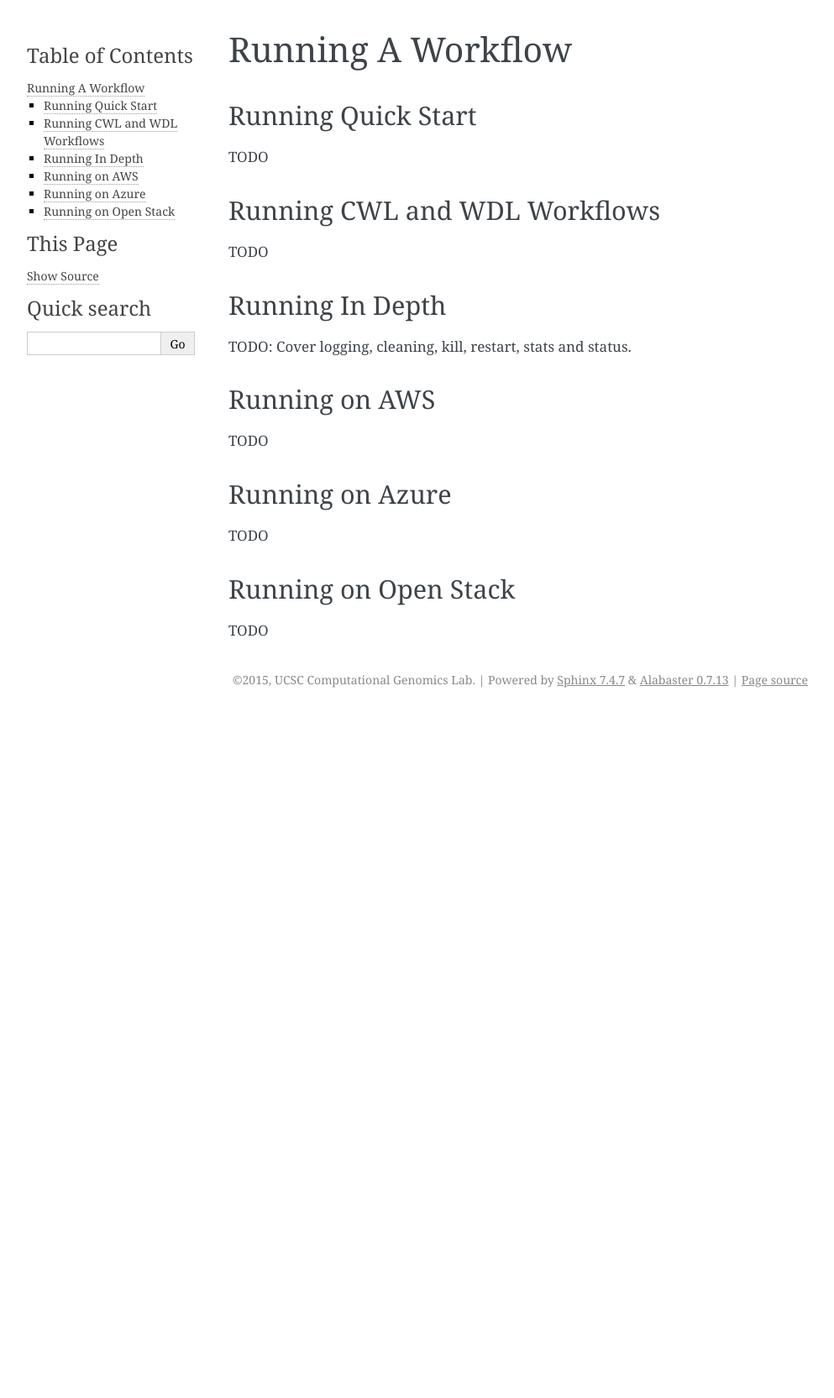
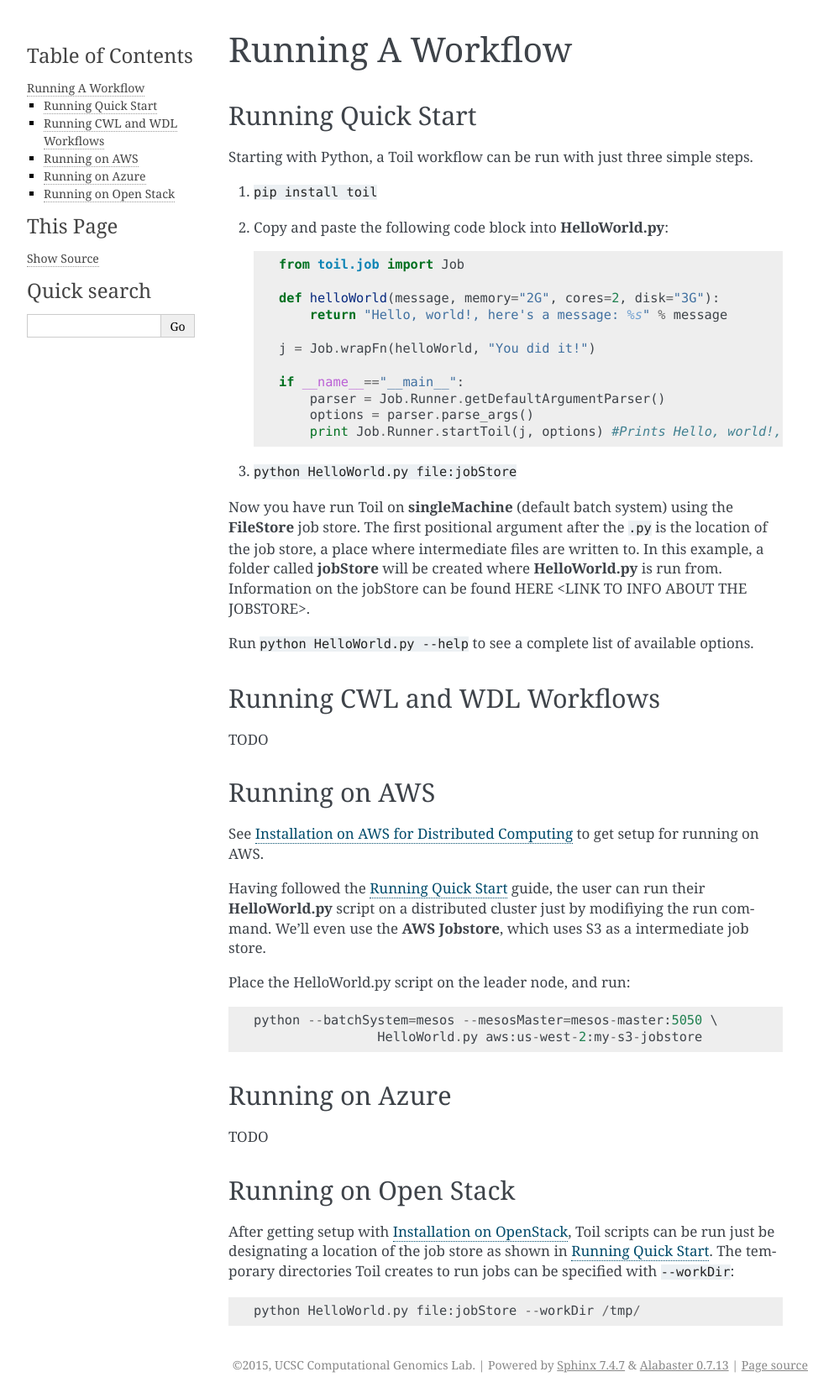
Before and after one commit to DataBiosphere/toil, a Sphinx documentation site: the page built from docs/running.rst, in a window 1280 px wide. Shown: the whole page at 84% size, without its empty margins (148-1141 px from the left). Built offline with Sphinx 7.4.7, drawn with Linux system fonts in a browser that asks for light colours; pages that are not in the unit, such as notebooks, are missing from menus; the version number could not be read and is left out; before the commit the page ends 900 px from its top, so only the background shows below that.

Commit message:
Installation and running for AWS and OpenStack and QuickStart.

```diff
--- a/docs/installation.rst
+++ b/docs/installation.rst
@@ -175,18 +175,62 @@ this may come up empty. To fix it, run the following::
 
     for i in /usr/local/lib/python2.7/site-packages/*mesos*; do ln -snf $i venv/lib/python2.7/site-packages/ ; done
 
+Cloud Installation
+==================
 
-Installation on AWS
--------------------
+.. _installationAWS:
+
+Installation on AWS for Distributed Computing
+---------------------------------------------
+We use CGCloud_ to provision instances and clusters in AWS. Thorough documentation of CGCloud_ can be found
+in the CGCloud-core_ and CGCloud-toil_ documentation. Brief steps will be provided to those
+interested in using CGCloud_ for provisioning.
+
+ .. _CGCloud: https://github.com/BD2KGenomics/cgcloud/
+ .. _CGCloud-core: https://github.com/BD2KGenomics/cgcloud/blob/master/core/README.rst
+.. _CGCloud-toil: https://github.com/BD2KGenomics/cgcloud/blob/master/toil/README.rst
+
+CGCloud in a Nutshell
+~~~~~~~~~~~~~~~~~~~~~
+Setting up clusters with CGCloud_ has the benefit of coming pre-packaged with Toil and Mesos, our preferred
+batch system for running on AWS. If you encounter any issues following these steps, check official documentation
+which contains Troubleshooting sections.
+
+1. ``virtualenv ~/cgcloud``
+2. ``source ~/cgcloud/bin/activate``
+3. ``pip install cgcloud-core``
+4. ``pip install cgcloud-toil``
+5. Add the following to your ``~/.profile``, use the appropriate region for your account.
+    5a. ``export CGCLOUD_ZONE=us-west-2a``
+
+    5b. ``export CGCLOUD_PLUGINS="cgcloud.toil:$CGCLOUD_PLUGINS"``
+6. Setup credentials for your AWS account in ``~/.aws/credentials``::
+
+    [default]
+    aws_access_key_id=PASTE_YOUR_FOO_ACCESS_KEY_ID_HERE
+    aws_secret_access_key=PASTE_YOUR_FOO_SECRET_KEY_ID_HERE
+    region=us-west-2
+
+7. Register your SSH key. You can create one with ``ssh-keygen``.
+    7a. ``cgcloud register-key ~/.ssh/id_rsa.pub``
+8. Create a template *toil-box* which will contain necessary prerequisites
+    8a. ``cgcloud create -IT toil-box``
+9. Create a small leader/worker cluster
+    9a. ``cgcloud create-cluster toil -s 2 -t m3.large``
+10. SSH into the leader: ``cgcloud ssh toil-leader``
+
+At this point, any toil script can be run on the distributed AWS cluster following instructions in :ref:`runningAWS`.
+
+Installation on Azure
+~~~~~~~~~~~~~~~~~~~~~
 
 TODO
 
-Installation on Azure
----------------------
+.. _installationOpenStack:
 
-TODO
+Installation on OpenStack
+~~~~~~~~~~~~~~~~~~~~~~~~~
 
-Installation on Open Stack
---------------------------
-
-TODO
+Our group is working to expand distributed cluster support to OpenStack by providing
+convenient Docker containers to launch Mesos from. Currently, OpenStack nodes can be setup
+to run Toil in **singleMachine** mode following the basic installation instructions: :ref:`installation-ref`
--- a/docs/running.rst
+++ b/docs/running.rst
@@ -1,32 +1,69 @@
 Running A Workflow
 ==================
+
+.. _quickstart:
 
 Running Quick Start
 -------------------
 
-TODO
+Starting with Python, a Toil workflow can be run with just three simple steps.
+
+1. :code:`pip install toil`
+2. Copy and paste the following code block into **HelloWorld.py**::
+
+        from toil.job import Job
+
+        def helloWorld(message, memory="2G", cores=2, disk="3G"):
+            return "Hello, world!, here's a message: %s" % message
+
+        j = Job.wrapFn(helloWorld, "You did it!")
+
+        if __name__=="__main__":
+            parser = Job.Runner.getDefaultArgumentParser()
+            options = parser.parse_args()
+            print Job.Runner.startToil(j, options) #Prints Hello, world!, ...
+
+3. :code:`python HelloWorld.py file:jobStore`
+
+Now you have run Toil on **singleMachine** (default batch system) using the **FileStore** job store. The first
+positional argument after the ``.py`` is the location of the job store, a place where intermediate files are
+written to. In this example, a folder called **jobStore** will be created where **HelloWorld.py** is run from.
+Information on the jobStore can be found HERE <LINK TO INFO ABOUT THE JOBSTORE>.
+
+Run ``python HelloWorld.py --help`` to see a complete list of available options.
 
 Running CWL and WDL Workflows
 -----------------------------
 
 TODO
 
-Running In Depth
-----------------
 
-TODO: Cover logging, cleaning, kill, restart, stats and status.
+.. _runningAWS:
 
 Running on AWS
 --------------
+See :ref:`installationAWS` to get setup for running on AWS.
 
-TODO
+Having followed the :ref:`quickstart` guide, the user can run their **HelloWorld.py** script on a distributed cluster
+just by modifiying the run command.  We'll even use the **AWS Jobstore**, which uses S3 as a intermediate job store.
+
+Place the HelloWorld.py script on the leader node, and run::
+
+    python --batchSystem=mesos --mesosMaster=mesos-master:5050 \
+                    HelloWorld.py aws:us-west-2:my-s3-jobstore
 
 Running on Azure
 ----------------
 
 TODO
 
+.. _runningOpenStack:
+
 Running on Open Stack
 ---------------------
 
-TODO
+After getting setup with :ref:`installationOpenStack`, Toil scripts can be run just be designating a location of
+the job store as shown in :ref:`quickstart`.  The temporary directories Toil creates to run jobs can be specified
+with ``--workDir``::
+
+    python HelloWorld.py file:jobStore --workDir /tmp/
```
